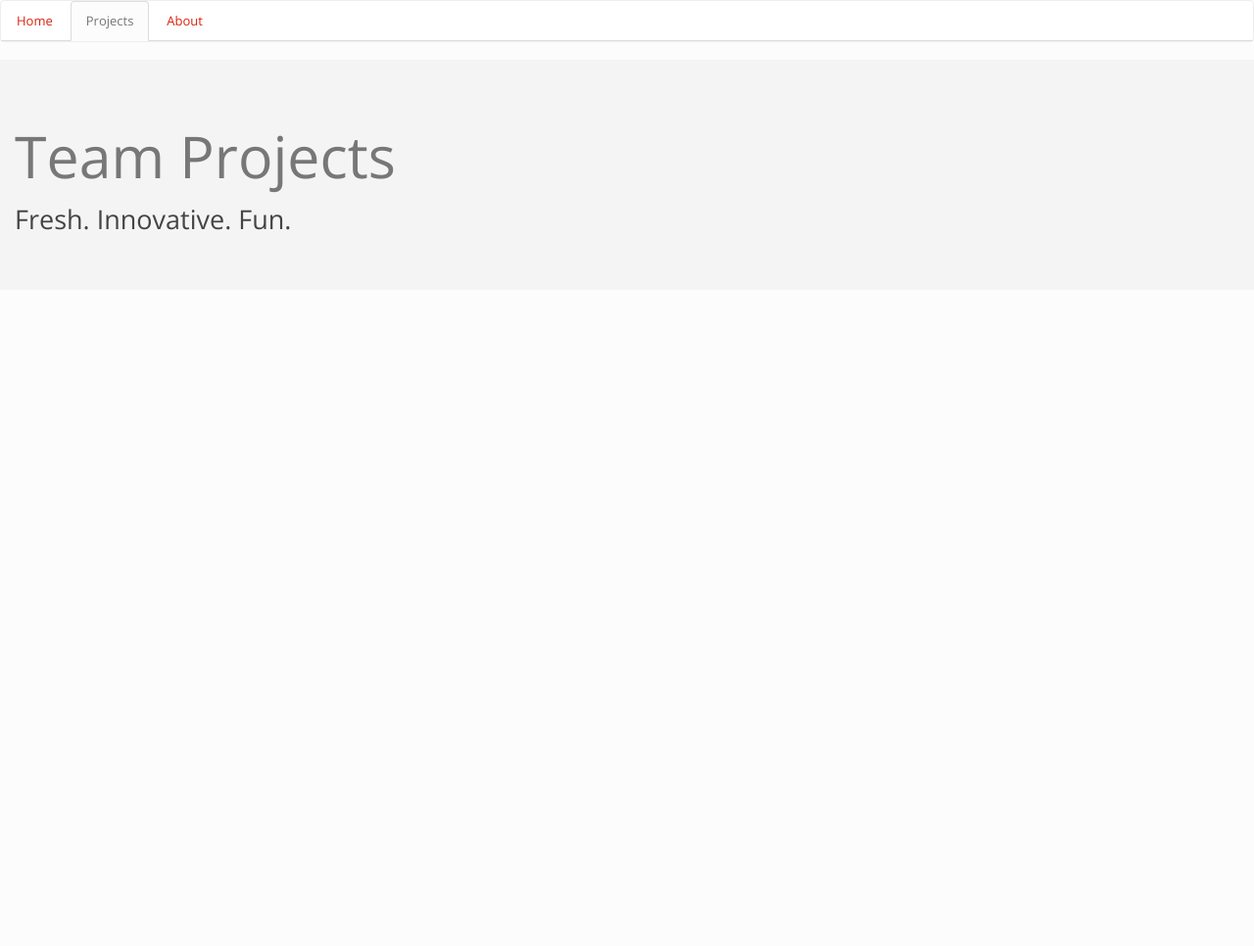
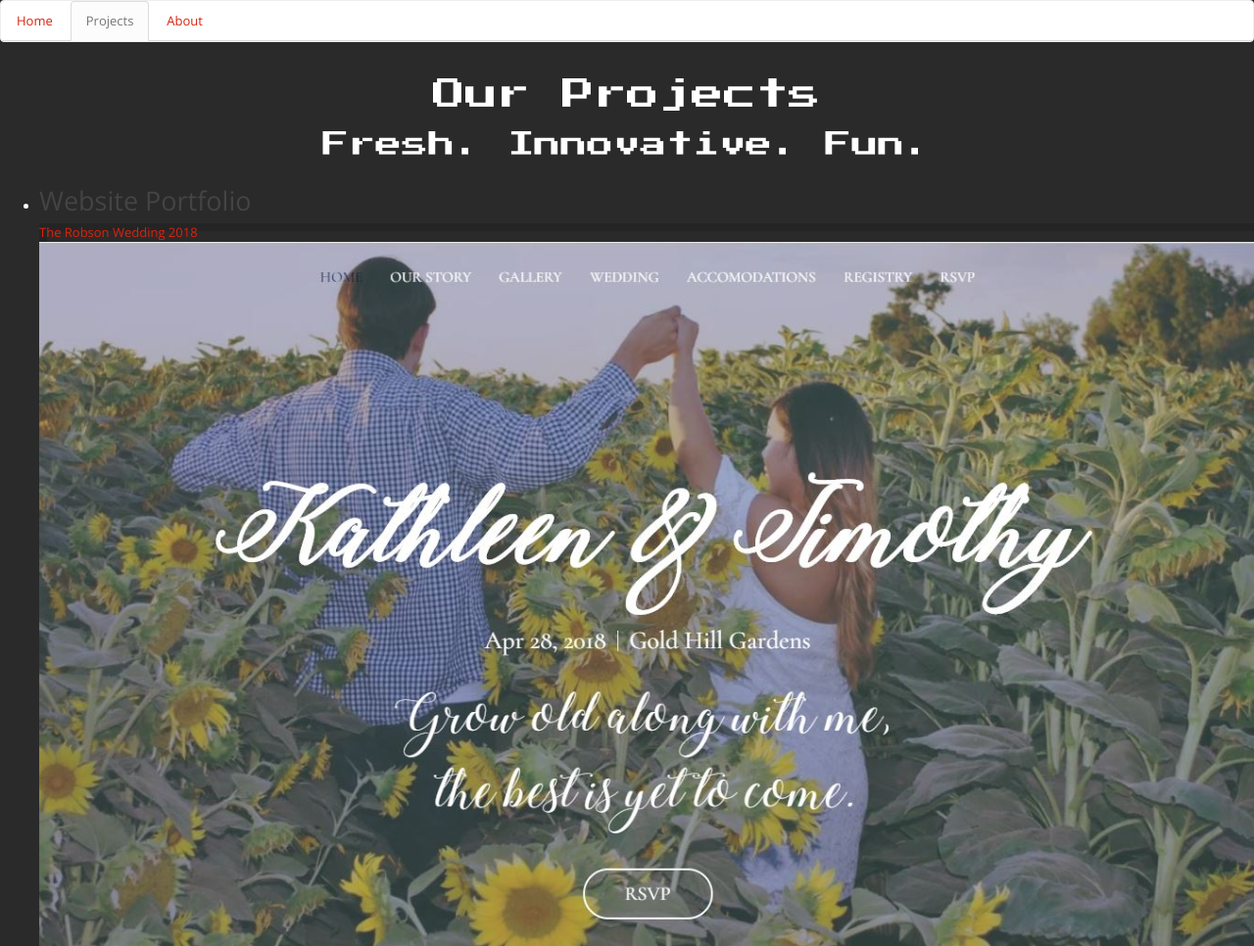
Before and after one commit to abeeb02/AbsoluteWebSolutions, a website: page projects.html in a window 1280 px wide. Shown: the whole page at 98% size. Before the commit the page ends 800 px from the top, so only its background shows below. Drawn offline with nearby package versions, Linux system fonts and the light colour scheme.

Commit message:
Auto stash before merge of "master" and "origin/master"
Started working on the projects page. Started a grid layout. Added an image of the Robson wedding for the first grid item.

```diff
--- a/projects.html
+++ b/projects.html
@@ -1,15 +1,18 @@
 <!DOCTYPE html>
 <html>
+
 <head>
   <title>Absolute Web Solutions</title>
   <meta charset="UTF-8">
   <meta name="description" content="Online portfolio for our projects">
   <meta name="keywords" content="HTML,CSS,XML,JavaScript">
-    <meta author="Richard and Amber Ball"
-    <meta name="viewport" content="width=device-width, initial-scale=1, shrink-to-fit=no">
+  <meta author="Richard and Amber Ball" <meta name="viewport" content="width=device-width, initial-scale=1, shrink-to-fit=no">
   <link rel="stylesheet" type="text/css" href="style/bootstrap.css">
+  <link rel="stylesheet" type="text/css" href="style/custom.css">
+  <link href="https://fonts.googleapis.com/css?family=Cutive+Mono|Monoton|Press+Start+2P|Space+Mono" rel="stylesheet">
 </head>
-  <body>
+
+<body class="projects-background">
   <div class="nav">
     <nav class="navbar navbar-default">
       <ul class="nav nav-tabs">
@@ -28,13 +31,27 @@
         </div>
       </div>
     </nav>
-<div class="jumbotron">
+    <div class="projects-header-jumbrotron">
       <div class="container-fluid">
-        <h1 id="indexHeader">Team Projects</h1>
-        <div class="header-content">
-            <h2>Fresh. Innovative. Fun.</h2>
+        <h1 class="projects-header-content">Our Projects</h1>
+        <h2 class="projects-header-content">Fresh. Innovative. Fun.</h2>
       </div>
     </div>
   </div>
+  <ul class="gird-list">
+    <li class="item-repo">
+      <h2>Website Portfolio</h2>
+      <a href="https://www.therobsonwedding2018.com/" class="screen">
+        <span>The Robson Wedding 2018</span>
+        <div class="main" style="background-image:url(/images/portfolio/trw.jpg);">
+        </div>
+      </a>
+    </li>
+  </ul>
+<style>
+  body {
+    background-image: none;
+  }
+</style>
 </body>
 </html>
--- a/style/custom.css
+++ b/style/custom.css
@@ -75,8 +75,7 @@ body {
 }
 
 @-moz-keyframes blink {
-    from,
-    to {
+  from, to {
     color: transparent;
   }
   50% {
@@ -122,3 +121,49 @@ body {
 .text-center {
   text-align: center;
 }
+
+.projects-background {
+  background-color: #2a2a2a;
+}
+
+.projects-header-content {
+  position: center;
+  font-family: 'Press Start 2P', monospace;
+  color: #ffffff;
+}
+
+.projects-header-jumbrotron {
+  text-align: center;
+}
+
+.grid-list {
+  margin: auto 15px;
+  margin-top: 0px;
+  margin-right: auto;
+  margin-bottom: 15px;
+  margin-left: auto;
+  text-align: center;
+  width: 100%
+  display: block;
+  position: relative;
+}
+
+.screen {
+  position: relative;
+  display: block;
+  z-index: 10;
+  box-shadow: 8px 8px 0 rgba(0,0,0,.15) inset;
+  overflow: hidden;
+  overflow-x: hidden;
+  overflow-y:
+}
+
+.main {
+  background-size: cover;
+  padding-top: 58%;
+  position: relative;
+  background-position: center;
+  display: block;
+  width: 100%;
+
+}
```
Also changed, not shown: images/portfolio/trw.JPG (added). Lines whose indentation alone changed are shown as unchanged.
